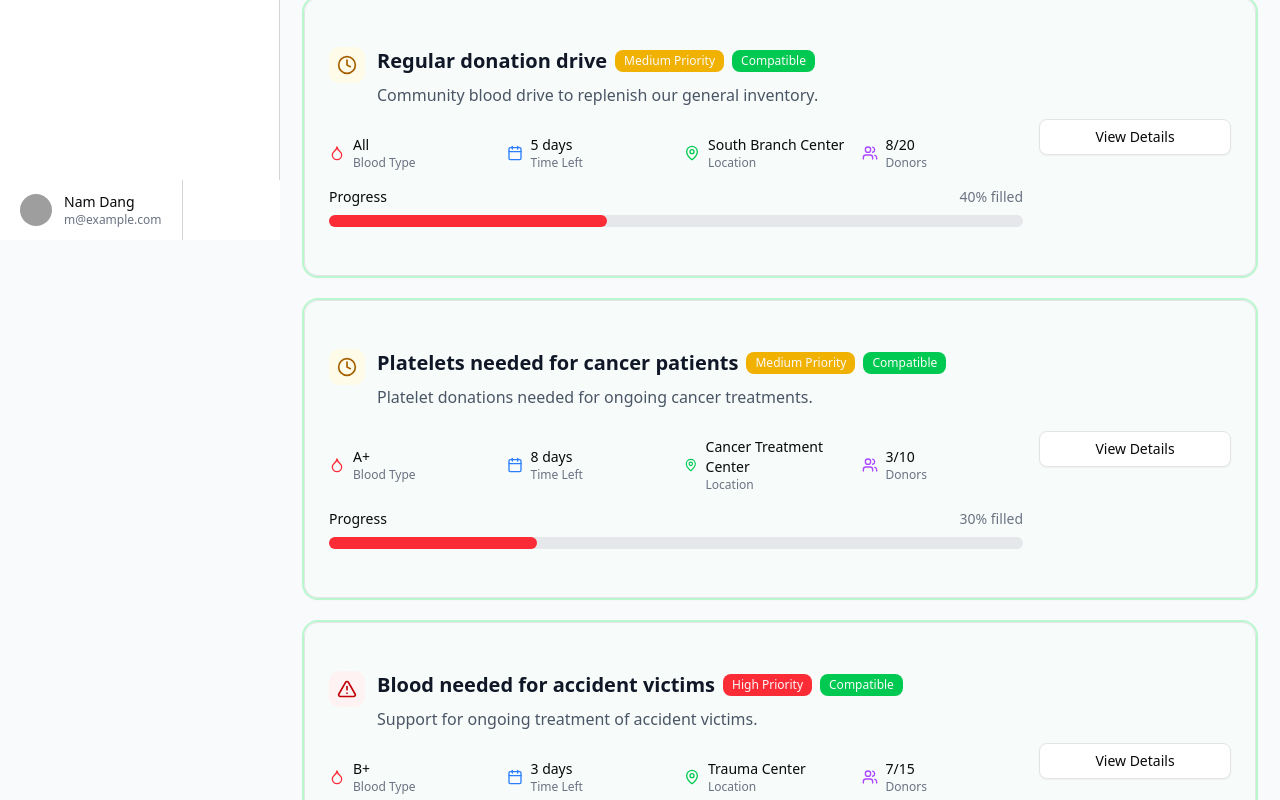
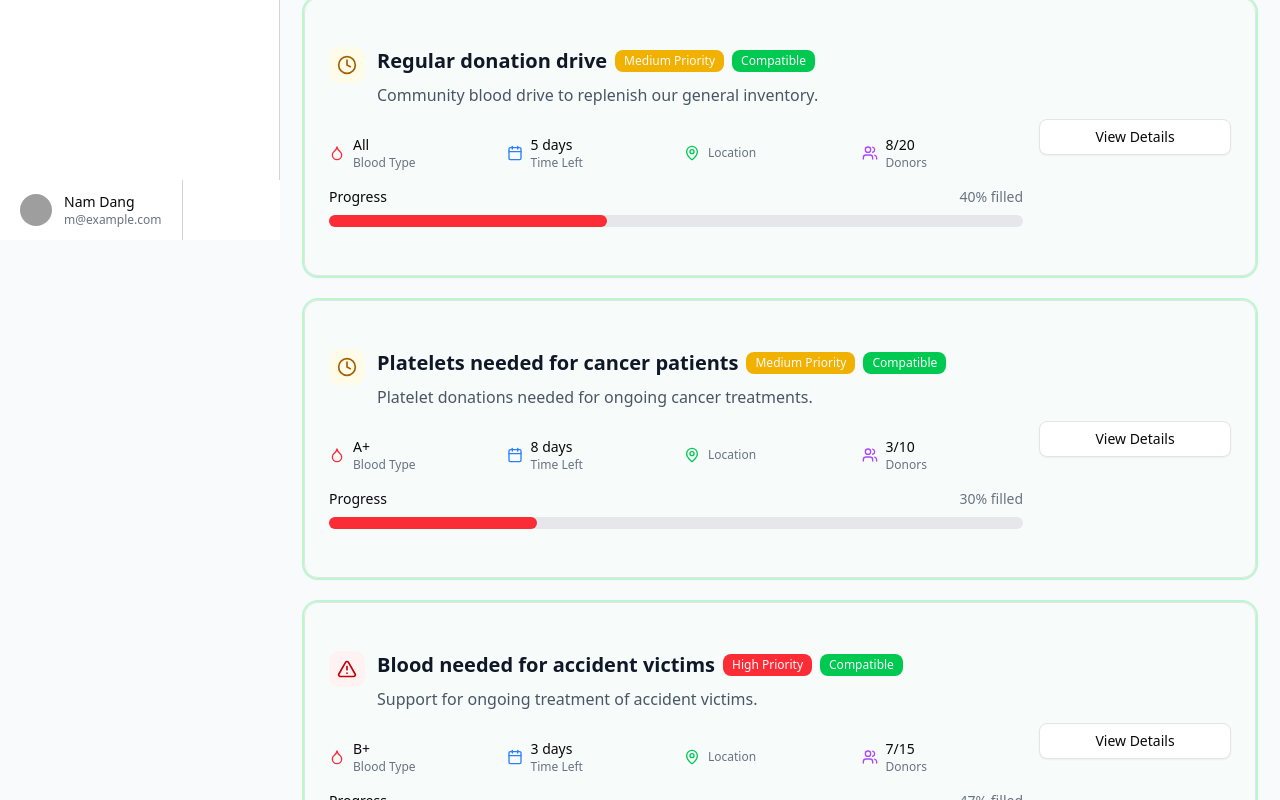
Before and after one commit to swp391-group-3/blood-donation-system-backend, a Next.js app in the folder frontend/: page /member/request in a window 1280 px wide. Shown: the part 560-1360 px from the top of the page. Built offline with nearby package versions, Linux system fonts and the light colour scheme; grey boxes are pictures that could not be loaded.

Commit message:
feat: remove location

```diff
--- a/frontend/constants/sample-data.ts
+++ b/frontend/constants/sample-data.ts
@@ -137,7 +137,6 @@ export const mockRequests = [
         endDate: '2025-06-10',
         maxPeople: 20,
         currentPeople: 8,
-        location: 'South Branch Center',
         createdAt: '2025-05-29',
         description:
             'Community blood drive to replenish our general inventory.',
@@ -154,7 +153,6 @@ export const mockRequests = [
         endDate: '2025-06-15',
         maxPeople: 10,
         currentPeople: 3,
-        location: 'Cancer Treatment Center',
         createdAt: '2025-05-28',
         description: 'Platelet donations needed for ongoing cancer treatments.',
         estimatedTimeLeft: '8 days',
@@ -170,7 +168,6 @@ export const mockRequests = [
         endDate: '2025-06-05',
         maxPeople: 15,
         currentPeople: 7,
-        location: 'Trauma Center',
         createdAt: '2025-05-31',
         description: 'Support for ongoing treatment of accident victims.',
         estimatedTimeLeft: '3 days',
```
